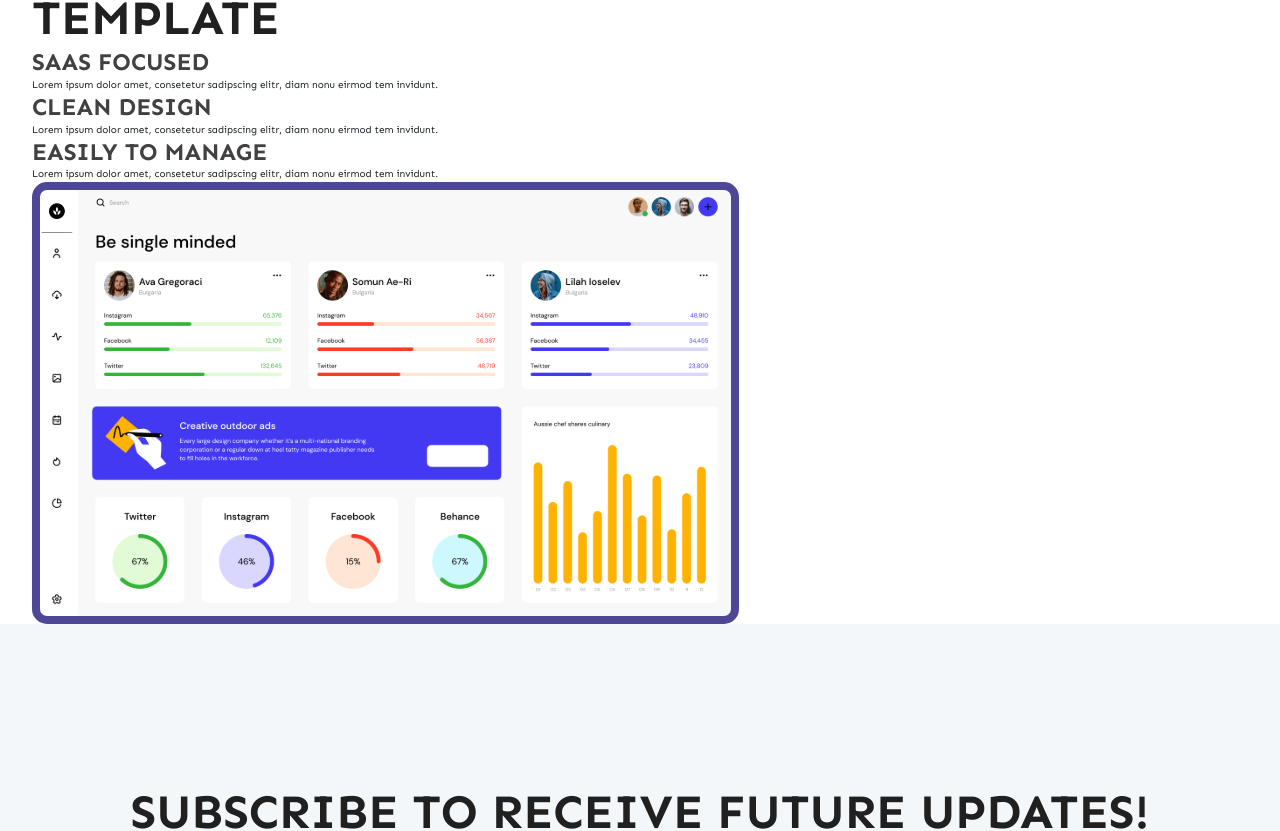
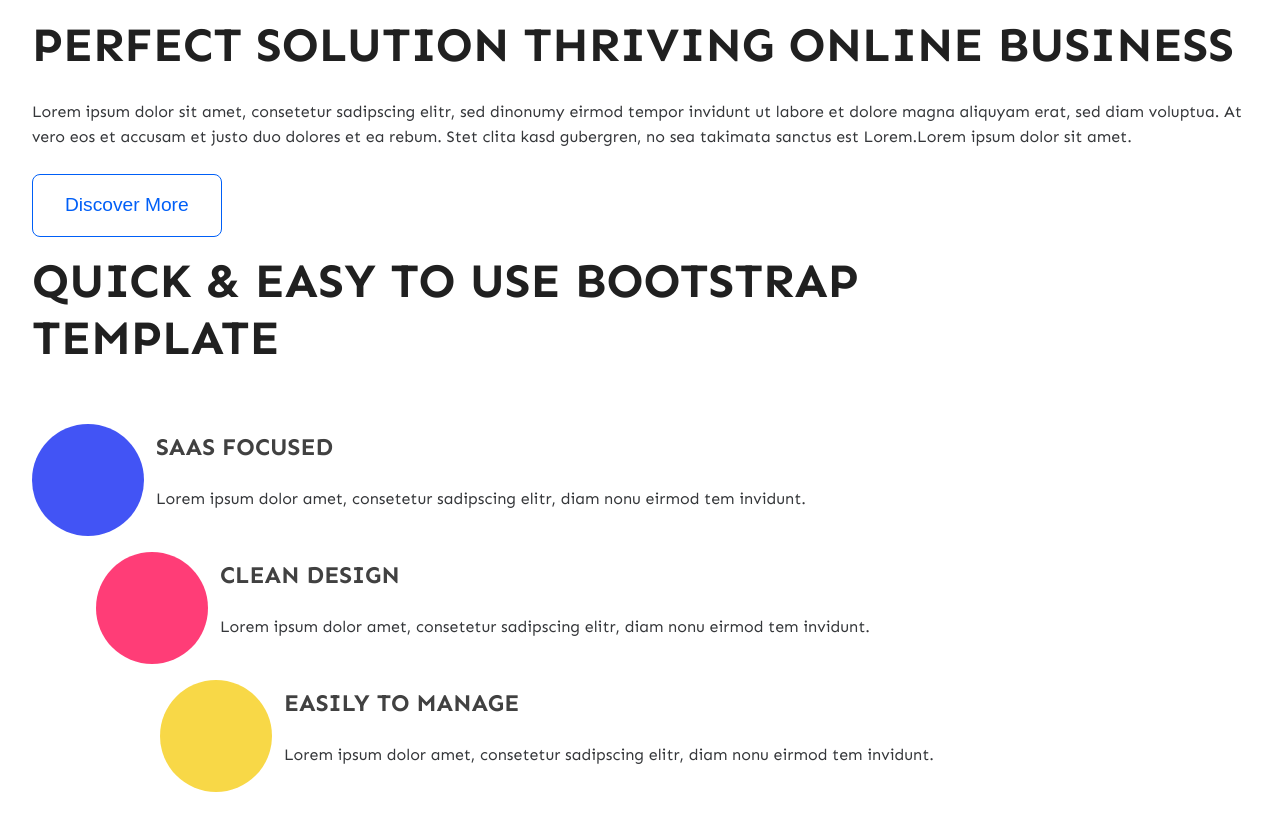
Before and after one commit to Denis793/blaze, a React (Vite) app: page / in a window 1280 px wide. Shown: the part 2299-3130 px from the top of the page. Built offline with nearby package versions, Linux system fonts and the light colour scheme; some icons are missing.

Commit message:
update Features

```diff
--- a/src/widgets/Features/Features.jsx
+++ b/src/widgets/Features/Features.jsx
@@ -5,6 +5,8 @@ import { smallFeaturesList } from '@/data/featureData';
 import FeatureImageOne from '@/assets/images/feature/feature-image-1.svg';
 import FeatureImageTwo from '@/assets/images/feature/feature-image-2.svg';
 import styles from './Features.module.scss';
+
+const BASE_INDENT_REM = 2;
 
 export const Features = () => {
   return (
@@ -27,7 +29,7 @@ export const Features = () => {
                     amet.
                   </p>
 
-                  <Button href="#0" variant="border" className="btn-hover">
+                  <Button href="#0" variant="border">
                     Discover More
                   </Button>
                 </div>
@@ -46,13 +48,17 @@ export const Features = () => {
 
                   <div className={styles.featuresList}>
                     {smallFeaturesList.map((feature, index) => (
-                      <div key={index} className={styles.singleFeatureListItem}>
+                      <div
+                        key={index}
+                        className={styles.singleFeatureListItem}
+                        style={{ marginLeft: `${index * 2 * BASE_INDENT_REM}rem` }}
+                      >
                         <div className={classNames(styles.featureIconSmall, styles[feature.color])}>
                           <i className={`lni ${feature.iconClass}`}></i>
                         </div>
                         <div className={styles.featureContentSmall}>
                           <h4>{feature.title}</h4>
-                          <p>{feature.description}</p>
+                          <p className="description">{feature.description}</p>
                         </div>
                       </div>
                     ))}
--- a/src/widgets/Features/Features.module.scss
+++ b/src/widgets/Features/Features.module.scss
@@ -1 +1,115 @@
 @use '@/shared/styles/variables' as *;
+
+.featureWrapper {
+  padding: var(--section-padding) 0;
+  overflow: hidden;
+  margin: var(--spacing-4xl) 0;
+}
+
+.featureSection {
+  margin-bottom: var(--spacing-6xl);
+
+  &:last-child {
+    margin-bottom: 0;
+  }
+}
+
+.featureGrid {
+  display: grid;
+  grid-template-columns: 1fr;
+  align-items: center;
+
+  @media (min-width: $breakpoint-l) {
+    grid-template-columns: 1fr 1fr;
+  }
+}
+
+.reverseOrder {
+  @media (min-width: $breakpoint-l) {
+    grid-template-areas: 'content image';
+    & > .featureImageContainer {
+      grid-area: image;
+    }
+    & > .featureContent {
+      grid-area: content;
+      grid-template-columns: 2fr;
+    }
+  }
+}
+
+.featureImageContainer {
+  text-align: center;
+  order: -1;
+
+  @media (min-width: $breakpoint-l) {
+    order: initial;
+  }
+}
+
+.featureImage {
+  max-width: 100%;
+  height: auto;
+  margin: var(--spacing-3xl) 0;
+
+  &One {
+    transform: translateX(0);
+    @media (min-width: $breakpoint-l) {
+      transform: translateX(-80%);
+    }
+  }
+
+  &Two {
+    transform: translateX(80%);
+  }
+}
+
+.sectionTitle,
+.featureContentSmall {
+  display: flex;
+  flex-direction: column;
+  gap: var(--gap-l);
+  margin-bottom: var(--spacing-l);
+}
+
+.featuresList {
+  display: grid;
+  grid-template-columns: 1fr;
+  gap: var(--spacing-l);
+  margin-top: var(--spacing-2xl);
+}
+
+.singleFeatureListItem {
+  display: flex;
+  align-items: center;
+  gap: var(--spacing-m);
+}
+
+.featureIconSmall {
+  width: 5rem;
+  height: 5rem;
+  border-radius: var(--radius-full);
+  display: flex;
+  justify-content: center;
+  align-items: center;
+  font-size: 2.5rem;
+  color: var(--text-color-button);
+  padding: var(--spacing-2xl);
+
+  @media (min-width: $breakpoint-m) {
+    width: 7rem;
+    height: 7rem;
+    font-size: 3rem;
+  }
+}
+
+.color1 {
+  background-color: var(--accent-color1);
+}
+
+.color2 {
+  background-color: var(--accent-color2);
+}
+
+.color3 {
+  background-color: var(--accent-color3);
+}
```
